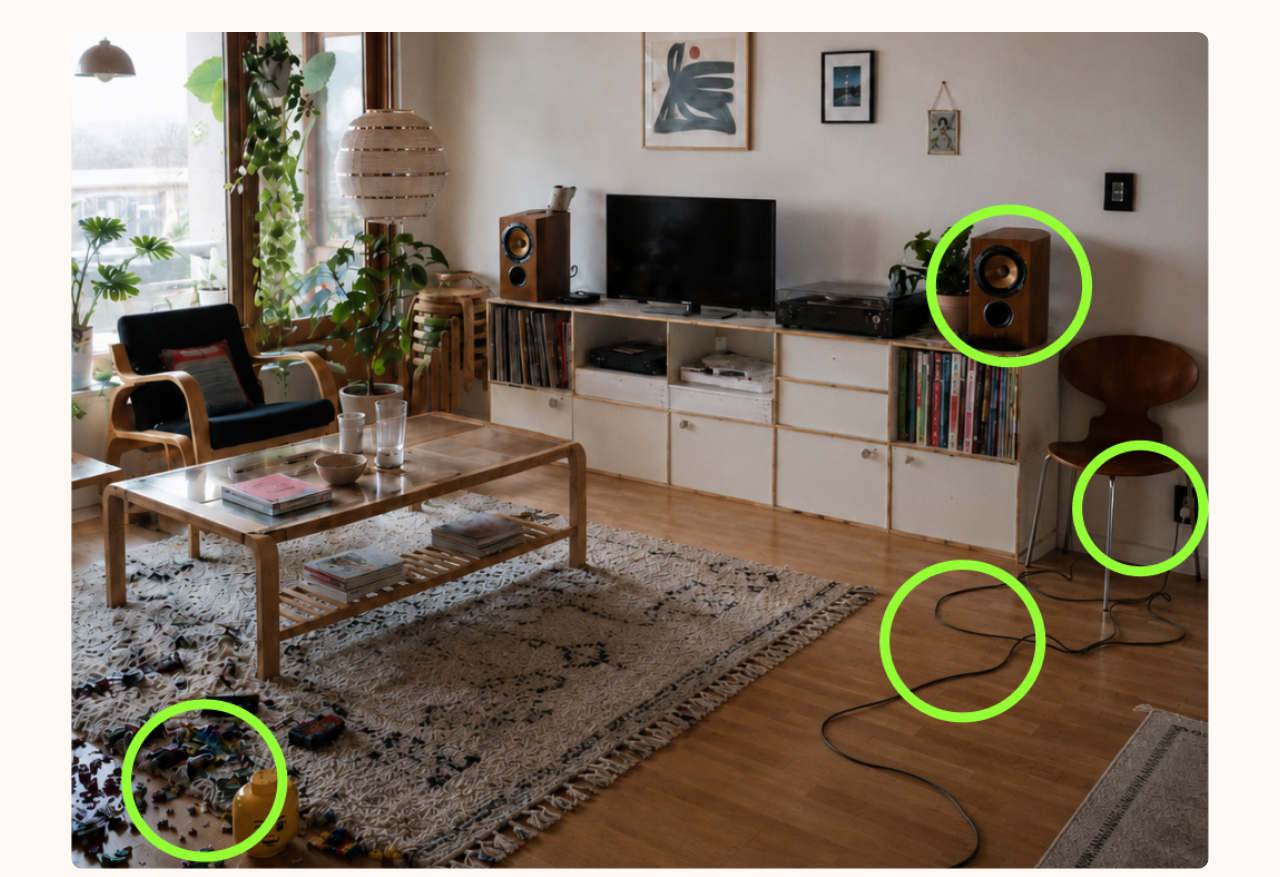
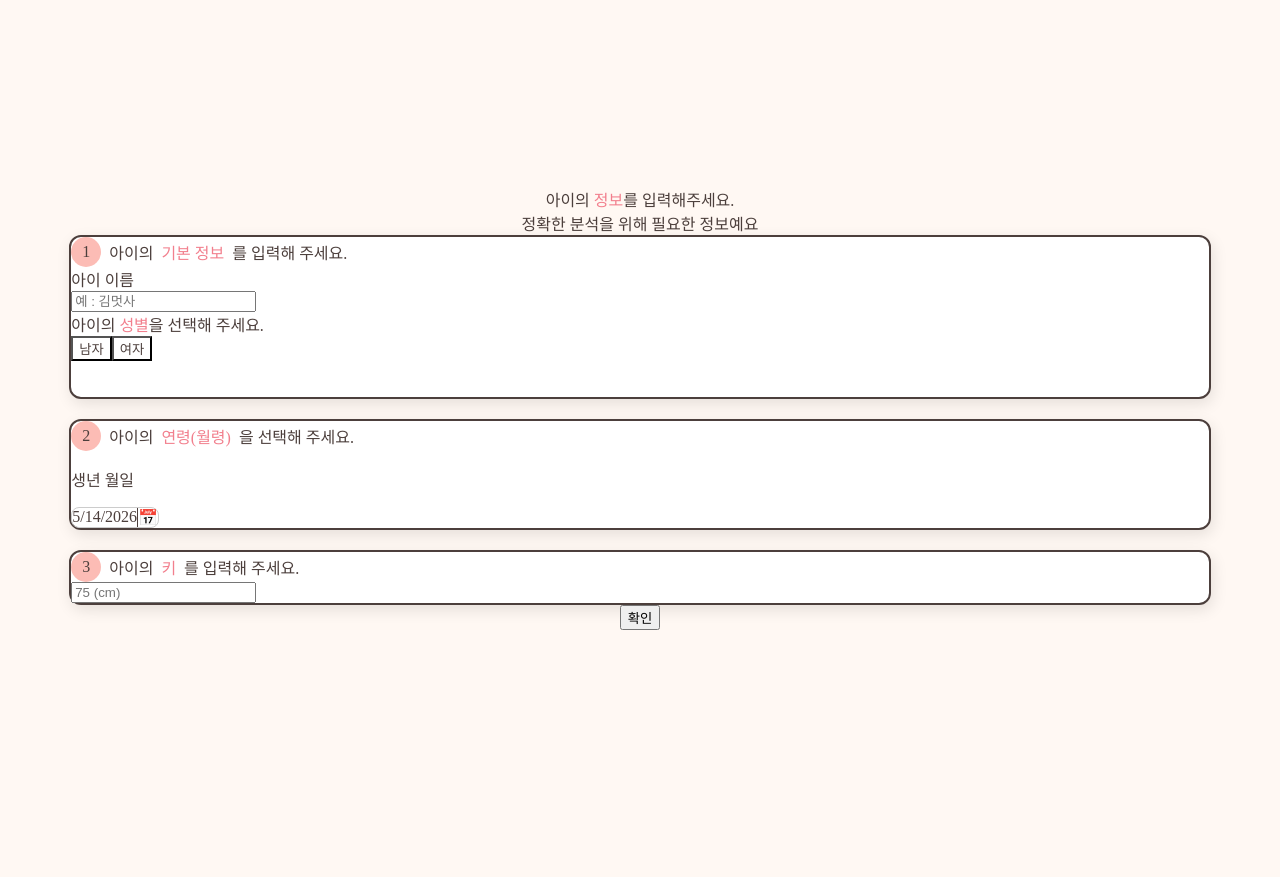
Before and after one commit to Ideaton-Team1-frontend/ideaton-team1-frontend, a React (Create React App) app: page / in a window 1280 px wide. After the commit the page ends 816 px from the top, so only its background shows below. Built offline with nearby package versions, Linux system fonts and the light colour scheme.

Commit message:
Feat: 아이정보페이지,결과 페이지, 백연동 구현중

```diff
--- a/package.json
+++ b/package.json
@@ -9,6 +9,7 @@
     "@testing-library/user-event": "^13.5.0",
     "axios": "^1.16.1",
     "react": "^19.2.6",
+    "react-datepicker": "^9.1.0",
     "react-dom": "^19.2.6",
     "react-router-dom": "^7.15.1",
     "react-scripts": "5.0.1",
--- a/src/App.js
+++ b/src/App.js
@@ -4,6 +4,7 @@ import { GlobalStyles } from "./styles";
 import OnBoarding from "./pages/OnBoarding"
 import MainPage from "./pages/MainPage"
 import ResultPage from "./pages/ResultPage"
+import KidData from "./pages/KidData";
 
 
 function App() {
@@ -13,9 +14,9 @@ function App() {
       <GlobalStyles />
       <BrowserRouter>
         <Routes>
-          <Route path="/" element ={<ResultPage/>}/>
-          <Route path="/MainPage" element ={<MainPage/>}/>
-          <Route path="/ResultPage" element ={<ResultPage/>}/>
+          <Route path="/" element ={<KidData/>}/>
+          <Route path="/mainPage" element ={<MainPage/>}/>
+          <Route path="/resultPage" element ={<ResultPage/>}/>
 
         </Routes>
       </BrowserRouter>
--- /dev/null
+++ b/src/pages/KidData.jsx
@@ -0,0 +1,185 @@
+import styled from "styled-components";
+import axios from "axios";
+import { useState } from "react";
+import { useNavigate } from "react-router-dom";
+import DatePicker from "react-datepicker";
+import "react-datepicker/dist/react-datepicker.css";
+import React from "react";
+
+
+const Box = styled.div`
+border-radius: 12px;
+background-color: white;
+box-shadow: 2px 5px 15px rgba(0, 0, 0, 0.1);
+border-color: #4c3f3c ;
+border-width: 2px;
+border-style: solid;
+width: 90%;
+height: 20%;
+
+`;
+
+const BirthBox = styled.div`
+border-radius: 12px;
+background-color: white;
+box-shadow: 2px 5px 15px rgba(0, 0, 0, 0.1);
+border-color: #4c3f3c ;
+border-width: 2px;
+border-style: solid;
+width: 90%;
+
+margin-top: 20px;
+
+`;
+
+
+const PinkCircle = styled.div`
+  border-radius: 100%;
+  background-color: #fcbcb5;
+    width: 30px;
+    height: 30px;
+    display: flex;
+    align-items: center;
+    justify-content: center;
+`;
+
+const GenderButton = ({ gend, gender, setGender }) => {
+    return (
+        <button
+            onClick={() => setGender(gend)}
+            style={{ backgroundColor: gender === gend ? "#f27f8d" : "#ffffff" ,
+                color :  gender === gend ? "#ffffff" : "#4c3f3c"
+             }}
+        >
+            {gend}
+        </button>
+    );
+};
+
+const CustomInput = React.forwardRef(({ value, onClick }, ref) => (
+    <div style={{
+        display: "flex",
+        alignItems: "stretch",
+         border: "1px solid #ccc",
+          borderRadius: "8px",
+
+
+         }}>
+        <span>{value || new Date().toLocaleDateString()}</span>
+        <div style={{ alignSelf: "stretch", width: "1px", backgroundColor: "#4c3f3c"  }}> </div>
+        <span onClick={onClick} style={{ marginLeft: "auto", cursor: "pointer" }}>📅</span>
+    </div>
+));
+
+const Btn = ({name , OnClick }) => {
+    return (
+        <button onClick={OnClick}>
+            {name}
+        </button>
+    );
+};
+
+export default function KidData() {
+    const navigate = useNavigate();
+    const [gender, setGender] = useState("");
+    const [name, setName] = useState("");
+    const [height, setHeight] = useState("");
+    const [date, setDate] = useState(null);
+    const Senddata = async () => {
+  const formattedDate = date.toISOString().split("T")[0];
+
+  const formData = new FormData();
+
+  formData.append("birthDate", formattedDate);
+  formData.append("childHeight", height);
+  formData.append(
+    "childGender",
+    gender === "남자" ? "남아" : "여아"
+  );
+
+  try {
+    const response = await axios.post(
+      "http://13.209.34.14:8080/api/analysis",
+      formData
+    );
+
+    console.log(response.data);
+
+    if (response.status === 200) {
+      localStorage.setItem("userBirthDate", formattedDate);
+      localStorage.setItem("userHeight", height);
+      localStorage.setItem(
+        "userGender",
+        gender === "남자" ? "남아" : "여아"
+      );
+
+      alert("아이 데이터가 성공적으로 전송되었습니다!");
+    }
+  } catch (error) {
+    console.log(error.response);
+    console.log(error.message);
+  }
+};
+
+
+
+
+
+    return (
+        <div style={{ display: "flex", flexDirection: "column", alignItems: "center", justifyContent: "center", height: "100vh" }}>
+
+            <div> 아이의 <span style={{ color: "#f27f8d" }}>정보</span>를 입력해주세요. </div>
+            <div> 정확한 분석을 위해 필요한 정보예요</div>
+            <Box>
+                <div style={{ display: "flex", flexDirection: "row", alignItems: "center", gap: "8px" }}> < PinkCircle>1</PinkCircle> 아이의 <span style={{ color: "#f27f8d" }}>기본 정보</span>를 입력해 주세요.</div>
+                <div> 아이 이름</div>
+
+
+                <input
+                   type="text"
+                   placeholder="예 : 김멋사"
+                   onChange={(e) => setName(e.target.value)}
+                />
+                <div> 아이의 <span style={{ color: "#f27f8d" }}>성별</span>을 선택해 주세요.</div>
+                <GenderButton gend="남자" gender={gender} setGender={setGender} />
+                <GenderButton gend="여자" gender={gender} setGender={setGender} />
+
+            </Box>
+            <BirthBox>
+                <div style={{ display: "flex", flexDirection: "row", alignItems: "center", gap: "8px" }}>
+                    < PinkCircle>2</PinkCircle> 아이의 <span style={{ color: "#f27f8d" }}>연령(월령)</span>을 선택해 주세요.
+                </div>
+                <p>생년 월일</p>
+                <div style={{ display: "flex", flexDirection: "row", alignItems: "center", gap: "8px" }}>
+                <DatePicker
+                  selected={date}
+                  onChange={(date) => setDate(date)}
+                  dateFormat="yyyy.MM.dd"
+                  placeholderText="날짜 선택"
+                  customInput={<CustomInput />}
+                />
+
+                </div>
+
+
+            </BirthBox>
+
+            <BirthBox>
+                <div style={{ display: "flex", flexDirection: "row", alignItems: "center", gap: "8px" }}>
+                    < PinkCircle>3</PinkCircle> 아이의 <span style={{ color: "#f27f8d" }}>키</span>를 입력해 주세요.
+                </div>
+                 <input
+                   type="text"
+                   placeholder="75 (cm)"
+                   onChange={(e) => setHeight(e.target.value)}
+                />
+            </BirthBox>
+            <Btn name="확인" OnClick={Senddata}/>
+
+         </div>
+
+
+    );
+
+
+}
--- a/src/pages/ResultPage.jsx
+++ b/src/pages/ResultPage.jsx
@@ -1,5 +1,6 @@
 import styled from "styled-components";
 import axios from "axios";
+import { useState } from "react";
 
 
 const Image = styled.img`
@@ -17,9 +18,13 @@ align-items: center;
 
 
 export default function ResultPage() {
+
+
+
     return (
         <Array>
             <Image src="/resultpt.png"  />
+
         </Array>
     );
 
--- a/src/styles/GlobalStyles.js
+++ b/src/styles/GlobalStyles.js
@@ -3,7 +3,8 @@ import { createGlobalStyle } from 'styled-components';
 const GlobalStyles = createGlobalStyle`
   body {
     background-color: #fff8f3;
-    border-radius: 12px
+    border-radius: 12px;
+    color:  #4c3f3c;
   }
 `;
 
```
Also changed, not shown: src/components/ListBox.jsx (+15 -0 lines), src/components/WhiteBox.jsx (+15 -0 lines), public/scrollkids.png (added), 1 other file (tests, documents, lock files or other folders).
